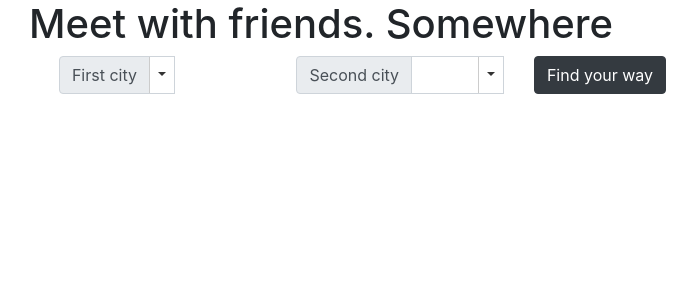
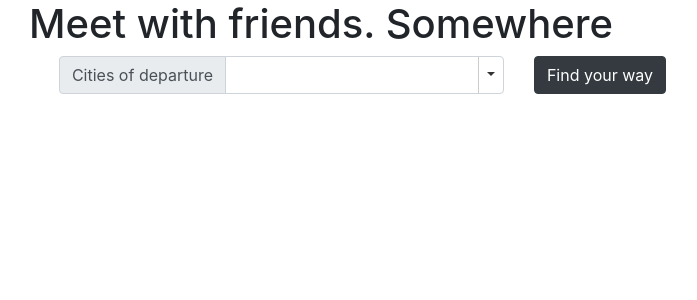
Before and after one commit to paulin-mipt/madidea_skyscanner, a Flask app: page / in a window 1280 px wide. Shown: the top 300 px of the page, without its empty margins (319-1016 px from the left). Run offline with Flask 2, Linux system fonts and the light colour scheme; some libraries are stand-ins or nearby versions.

Commit message:
add a multiple city input

```diff
--- a/app.py
+++ b/app.py
@@ -4,8 +4,8 @@ import json
 app = Flask(__name__)
 
 
-def bad_arguments():
-    return 'Sorry, bad city set... Go back and try again, please'
+def bad_arguments(cause):
+    return 'Sorry, bad city set... Go back and try again, please!\nPossible fault: {}.'.format(cause)
 
 
 @app.route('/cities', methods=('GET', 'POST'))
@@ -13,23 +13,25 @@ def cities():
     with open('static/city_suggest.json') as fin:
     	return jsonify(json.load(fin))
 
+
 @app.route('/', methods=('GET', 'POST'))
 def main():
     if request.method == 'POST':
         cities = []
-        if 'city1' in request.form:
-            cities.append(request.form['city1'])
-        if 'city2' in request.form:
-            cities.append(request.form['city2'])
+        for key, values in request.form.lists():
+            if key == 'city[]':
+                cities = list(values)
         return redirect(url_for('render_map', cities='+'.join(cities)))
     return render_template('index.html')
 
-@app.route('/<cities>')
+
+@app.route('/<path:cities>')
 def render_map(cities):
     cities = cities.split('+')
-    if len(cities) != 2:
-        return bad_arguments()
+    if len(cities) < 2:
+        return bad_arguments('are you travelling alone? You should add more than 1 city')
     return render_template('map.html')
+
 
 if __name__ == '__main__':
     app.run()
--- a/templates/base.html
+++ b/templates/base.html
@@ -26,7 +26,6 @@
 <script src="//code.jquery.com/jquery-1.12.4.js"></script>
 <script src="//code.jquery.com/ui/1.12.1/jquery-ui.js"></script>
 <script src="https://maxcdn.bootstrapcdn.com/bootstrap/4.0.0/js/bootstrap.min.js" integrity="sha384-JZR6Spejh4U02d8jOt6vLEHfe/JQGiRRSQQxSfFWpi1MquVdAyjUar5+76PVCmYl" crossorigin="anonymous"></script>
-<script src="{{ url_for('static', filename='js/magicsuggest-min.js') }}"></script>
 
 {% block ending %}{% endblock %}
 </body>
--- a/templates/index.html
+++ b/templates/index.html
@@ -5,20 +5,12 @@
     <div id="magicsuggest"></div>
     <div class="row justify-content-center">
       <input type="hidden" id="hidden-field1">
-      <div class="col col-md-3">
+      <div class="col col-md-6">
         <div class="input-group">
 	  <div class="input-group-prepend">
-            <span class="input-group-text" id="city-desc1">First city</span>
+            <span class="input-group-text" id="city-desc">Cities of departure</span>
           </div>
-          <input name="city1" id="city1" class="form-control city-autocomplete" autocomplete="off" aria-describedby="city-desc1" required>
-        </div>
-      </div>
-      <div class="col col-md-3">
-        <div class="input-group">
-	  <div class="input-group-prepend">
-            <span class="input-group-text" id="city-desc2">Second city</span>
-          </div>
-          <input name="city2" id="city2" class="form-control city-autocomplete" autocomplete="off" aria-describedby="city-desc2" required>
+          <input name="city" id="city" class="form-control city-autocomplete" autocomplete="off" aria-describedby="city-desc" required>
         </div>
       </div>
       <div class="col col-md-1">
@@ -29,28 +21,23 @@
 {% endblock %}
 
 {% block ending %}
+<script src="{{ url_for('static', filename='js/magicsuggest-min.js') }}"></script>
 <script>
   $('.city-autocomplete').magicSuggest({
         allowFreeEntries: false,
-	maxDropHeight: 100,
+        maxDropHeight: 150,
         placeholder: '',
+        maxSelection: 10,
+        maxSelectionRenderer: "Wow, too many of you!",
+        minChars: 1,
+        required: true,
         data: "/cities",
-	selectionPosition: 'bottom',
+	selectionPosition: 'inner',
         selectionStacked: true,
         selectionRenderer: function(data){
-            return data.name + ' (<b>' + data.nb + '</b>)';
+            return data.name;
         }
     });
 
-$('.city-autocomplete').autocomplete({
-  messages: {
-    noResults: '',
-    results: function() {}
-  },
-  minLength: 2,
-  maxShowItems: 10,
-  delay: 0,
-  source: "{{ url_for('static', filename='city_suggest.json') }}"
-});
 </script>
 {% endblock %}
```
